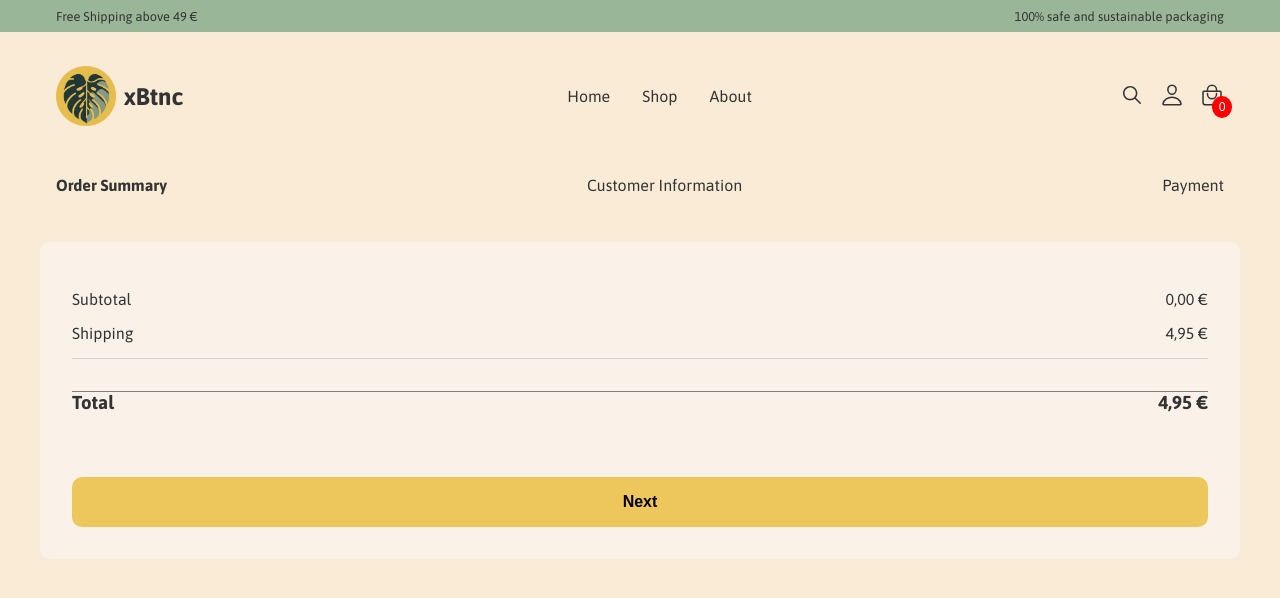
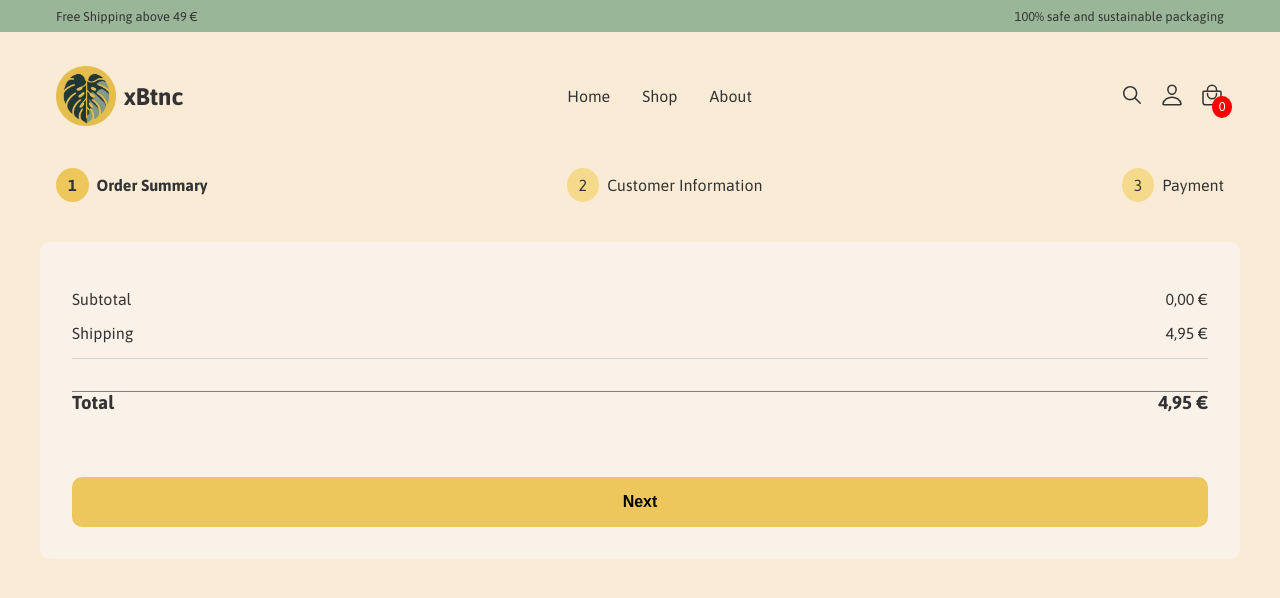
Before and after one commit to nestoririondo/typescript-webshop-front, a React (Vite) app: page /checkout in a window 1280 px wide. Shown: the top 598 px of the page. Built offline with nearby package versions, Linux system fonts and the light colour scheme.

Commit message:
feat: developed steps on checkout

```diff
--- a/src/components/Checkout/Steps.tsx
+++ b/src/components/Checkout/Steps.tsx
@@ -1,4 +1,4 @@
-import { CheckoutStep } from '../../pages/Checkout';
+import { CheckoutStep } from "../../pages/Checkout";
 
 type StepsProps = {
   step: CheckoutStep;
@@ -9,22 +9,51 @@ const Steps = ({ step, setStep }: StepsProps) => {
   return (
     <div className="checkout-steps">
       <div
-        className={`checkout-step ${step === CheckoutStep.OrderSummary ? "active" : ""}`}
+        className={`checkout-step ${
+          step === CheckoutStep.OrderSummary ? "active" : ""
+        }`}
         onClick={() => setStep(CheckoutStep.OrderSummary)}
       >
-        Order Summary
+        <span
+          className={`number ${
+            step === CheckoutStep.OrderSummary ? "active" : ""
+          }`}
+        >
+          1
+        </span>
+        <span className="title">Order Summary</span>
       </div>
+
       <div
-        className={`checkout-step ${step === CheckoutStep.CustomerInformation ? "active" : ""}`}
+        className={`checkout-step ${
+          step === CheckoutStep.CustomerInformation ? "active" : ""
+        }`}
         onClick={() => setStep(CheckoutStep.CustomerInformation)}
       >
-        Customer Information
+        <span
+          className={`number ${
+            step === CheckoutStep.CustomerInformation ? "active" : ""
+          }`}
+        >
+          2
+        </span>
+        <span className="title">Customer Information</span>
       </div>
+
       <div
-        className={`checkout-step ${step === CheckoutStep.Payment ? "active" : ""}`}
+        className={`checkout-step ${
+          step === CheckoutStep.Payment ? "active" : ""
+        }`}
         onClick={() => setStep(CheckoutStep.Payment)}
       >
-        Payment
+        <span
+          className={`number ${
+            step === CheckoutStep.Payment ? "active" : ""
+          }`}
+        >
+          3
+        </span>
+        <span className="title">Payment</span>
       </div>
     </div>
   );
```
